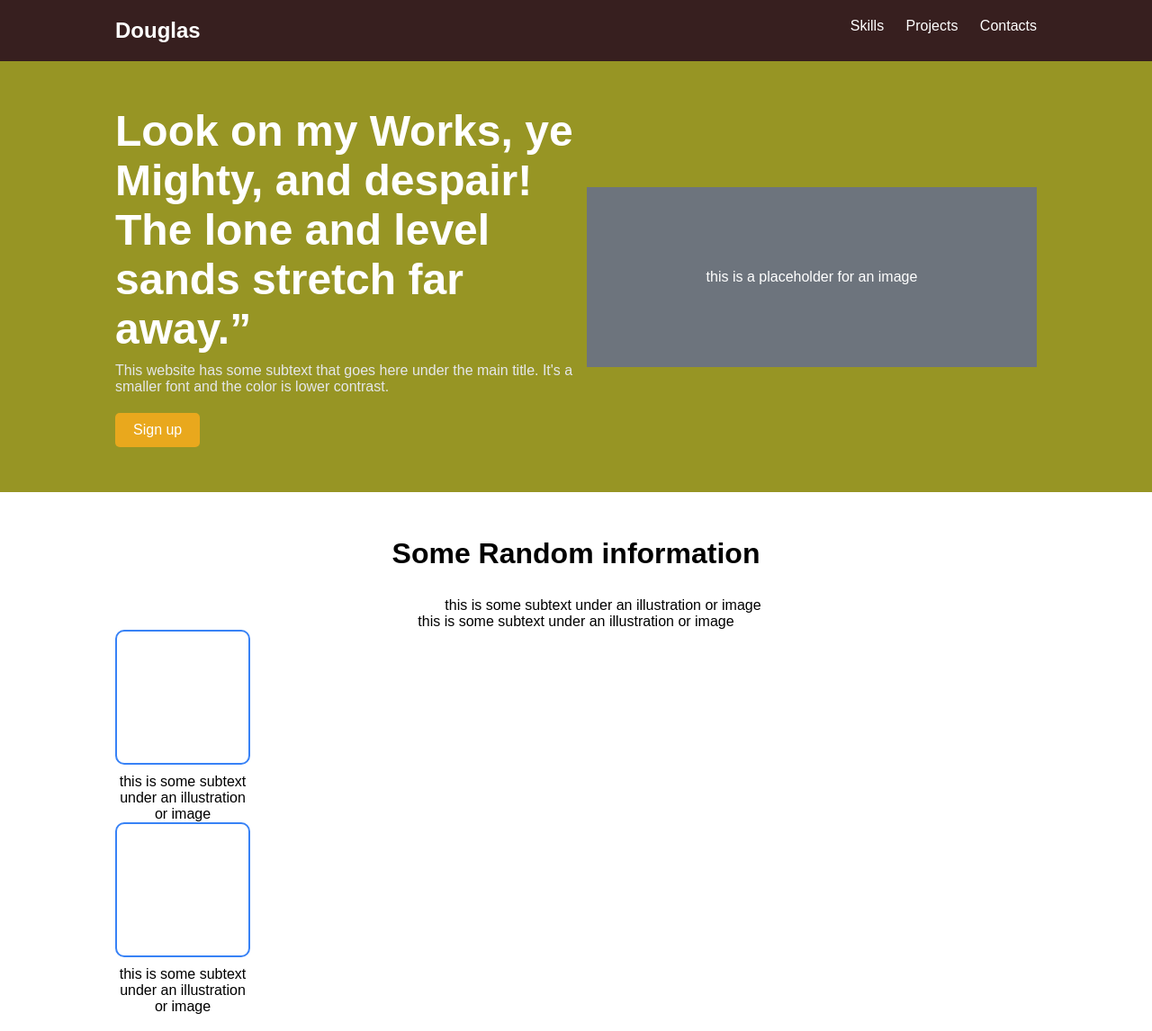
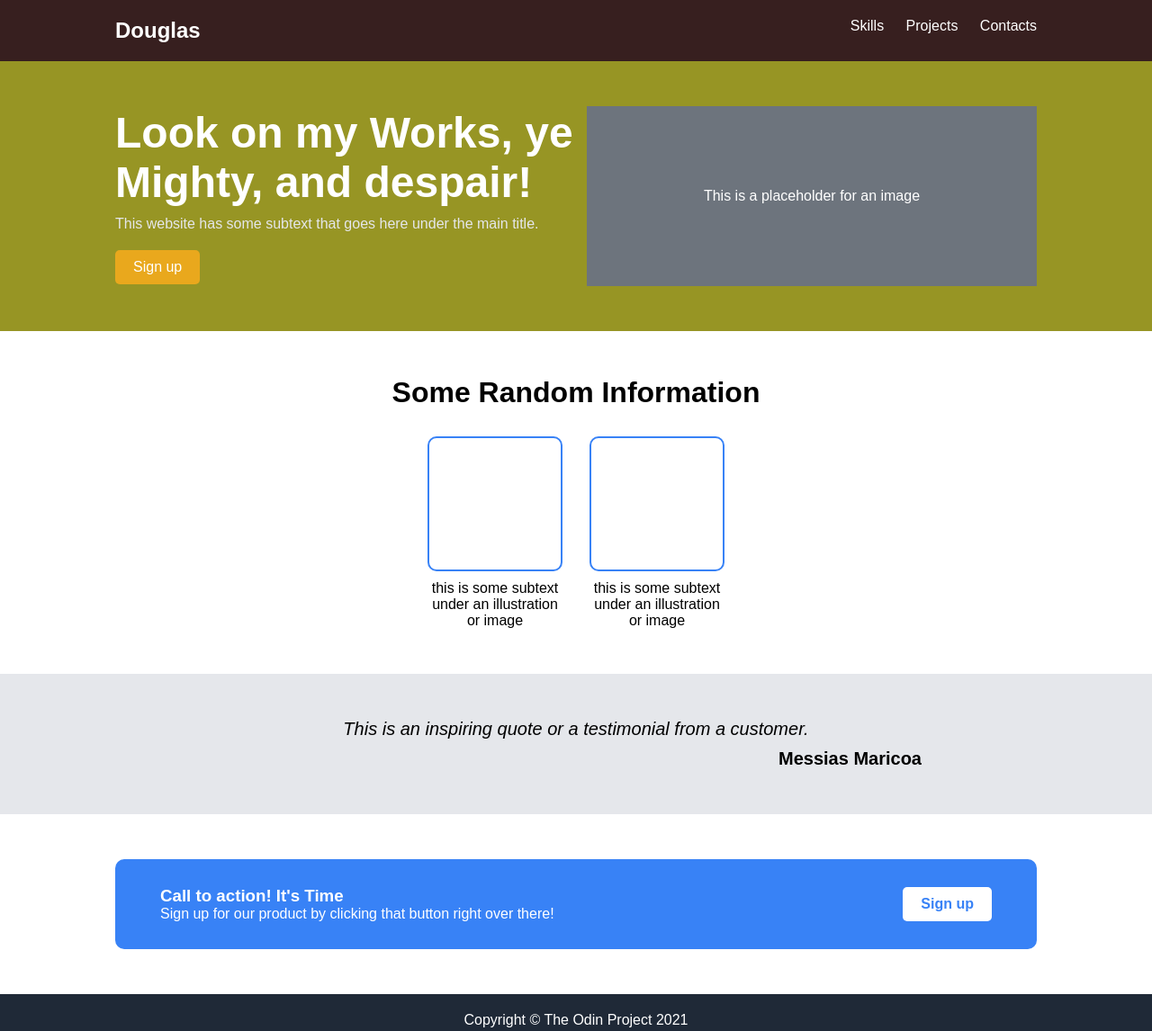
Before and after one commit to ChaosBringer98/Landing-Page0, a plain HTML site: page index.html in a window 1280 px wide. Shown: the top 1146 px of the page at 90% size. Drawn offline with Linux system fonts and the light colour scheme.

Commit message:
Update index.html

```diff
--- a/index.html
+++ b/index.html
@@ -1,5 +1,5 @@
 <!DOCTYPE html>
-<html lang="en"></html>
+<html lang="en">
 <head>
     <meta charset="UTF-8">
     <meta name="viewport" content="width=device-width, initial-scale=1.0">
@@ -18,26 +18,18 @@
 
     <section class="hero">
         <div class="hero-text">
-        <h1>Look on my Works, ye Mighty, and despair! The lone and level sands stretch far away.”</h1>
-        <p>This website has some subtext that goes here under the main title. It's a smaller font and the color is lower contrast.</p>
+            <h1>Look on my Works, ye Mighty, and despair!</h1>
+            <p>This website has some subtext that goes here under the main title.</p>
             <button>Sign up</button>
         </div>
         <div class="hero-image">
-      <div class="placeholder">this is a placeholder for an image</div>
+            <div class="placeholder">This is a placeholder for an image</div>
         </div>
     </section>
 
     <section class="information">
-<h2>Some Random information</h2>
+        <h2>Some Random Information</h2>
         <div class="info-container">
-<div class="info-box"></div>
-<div class="box"></div>
-<p>this is some subtext under an illustration or image</p>
-</div>
-<div class="info-box"></div>
-<div class="box"></div>
-<p>this is some subtext under an illustration or image</p>
-</div>
             <div class="info-box">
                 <div class="box"></div>
                 <p>this is some subtext under an illustration or image</p>
@@ -46,15 +38,18 @@
                 <div class="box"></div>
                 <p>this is some subtext under an illustration or image</p>
             </div>
+        </div>
     </section>
+
     <section class="quote">
-<p><em>This is an inspiring quote, or a testimonial from a customer. Maybe it's just filling up space, or maybe people will actually read it. Who knows? All I know is that it looks nice.</em></p>
-<p class="quote-autor"><strong>Messias Maricoa</strong></p>
+        <p><em>This is an inspiring quote or a testimonial from a customer.</em></p>
+        <p class="quote-author"><strong>Messias Maricoa</strong></p>
     </section>
+
     <section class="cta">
         <div class="cta-container">
             <div class="cta-text">
-    <h3>call to action! It's Time</h3>
+                <h3>Call to action! It's Time</h3>
                 <p>Sign up for our product by clicking that button right over there!</p>
             </div>
             <button>Sign up</button>
```
Lines whose indentation alone changed are shown as unchanged.
